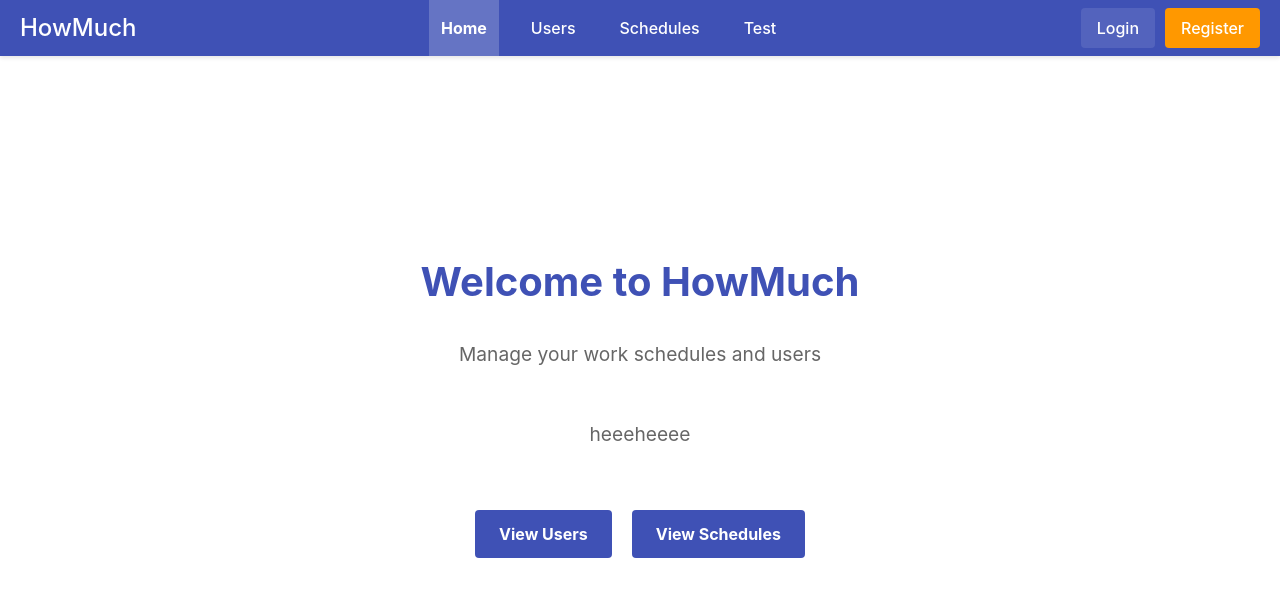
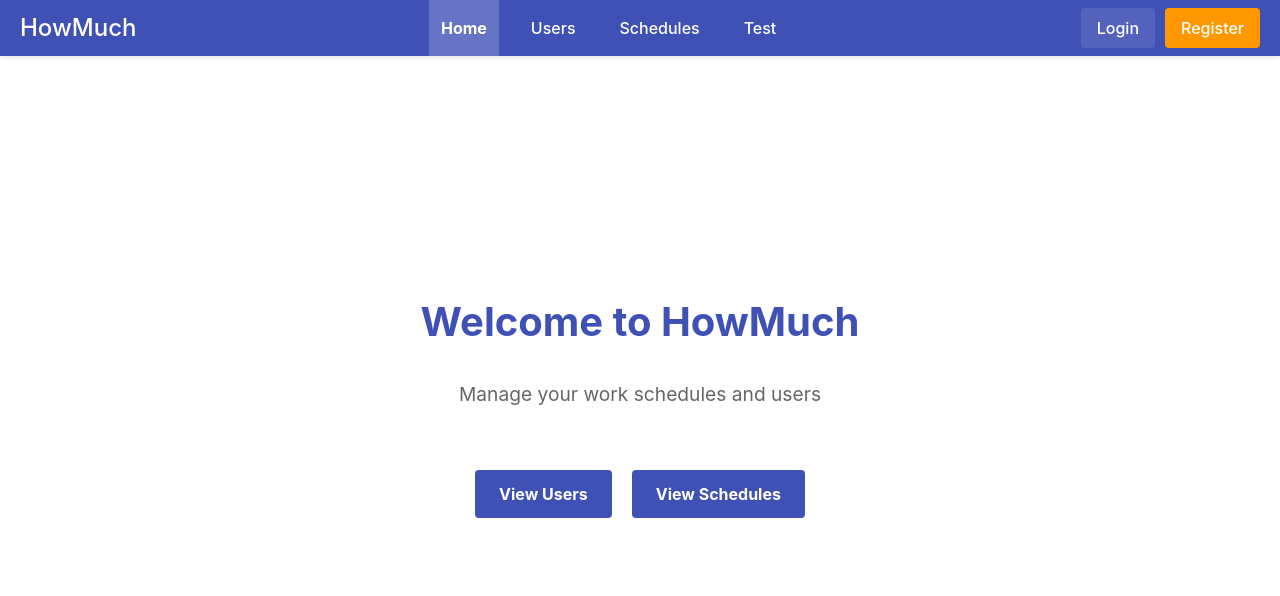
Before and after one commit to Furoshaa/HowMuch, a React (Vite) app in the folder client/: page / in a window 1280 px wide. Shown: the top 596 px of the page. Built offline with nearby package versions, Linux system fonts and the light colour scheme.

Commit message:
remove weird message

```diff
--- a/client/src/App.tsx
+++ b/client/src/App.tsx
@@ -31,7 +31,6 @@ function Home() {
     <div className="home">
       <h1>Welcome to HowMuch</h1>
       <p>Manage your work schedules and users</p>
-      <p>heeeheeee</p>
       <div className="home-links">
         <Link to="/users" className="home-link">View Users</Link>
         <Link to="/schedules" className="home-link">View Schedules</Link>
```
